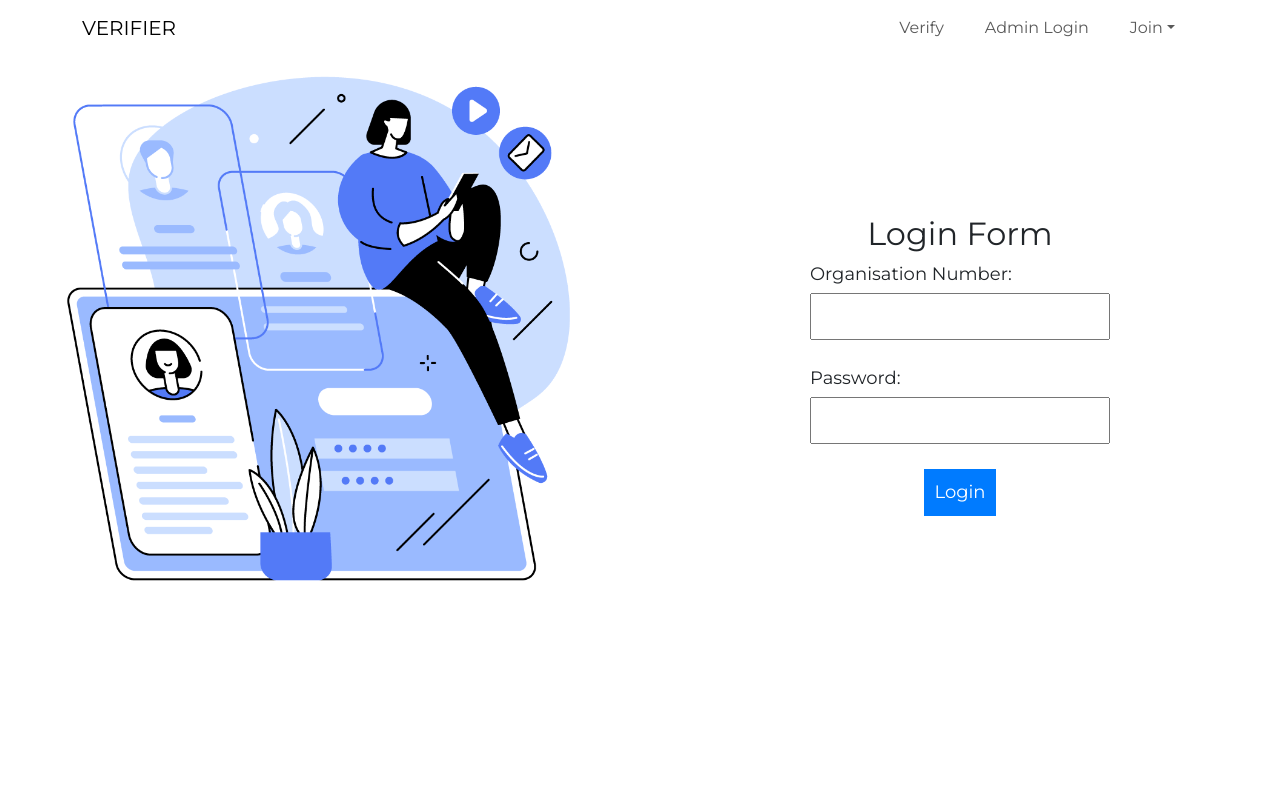
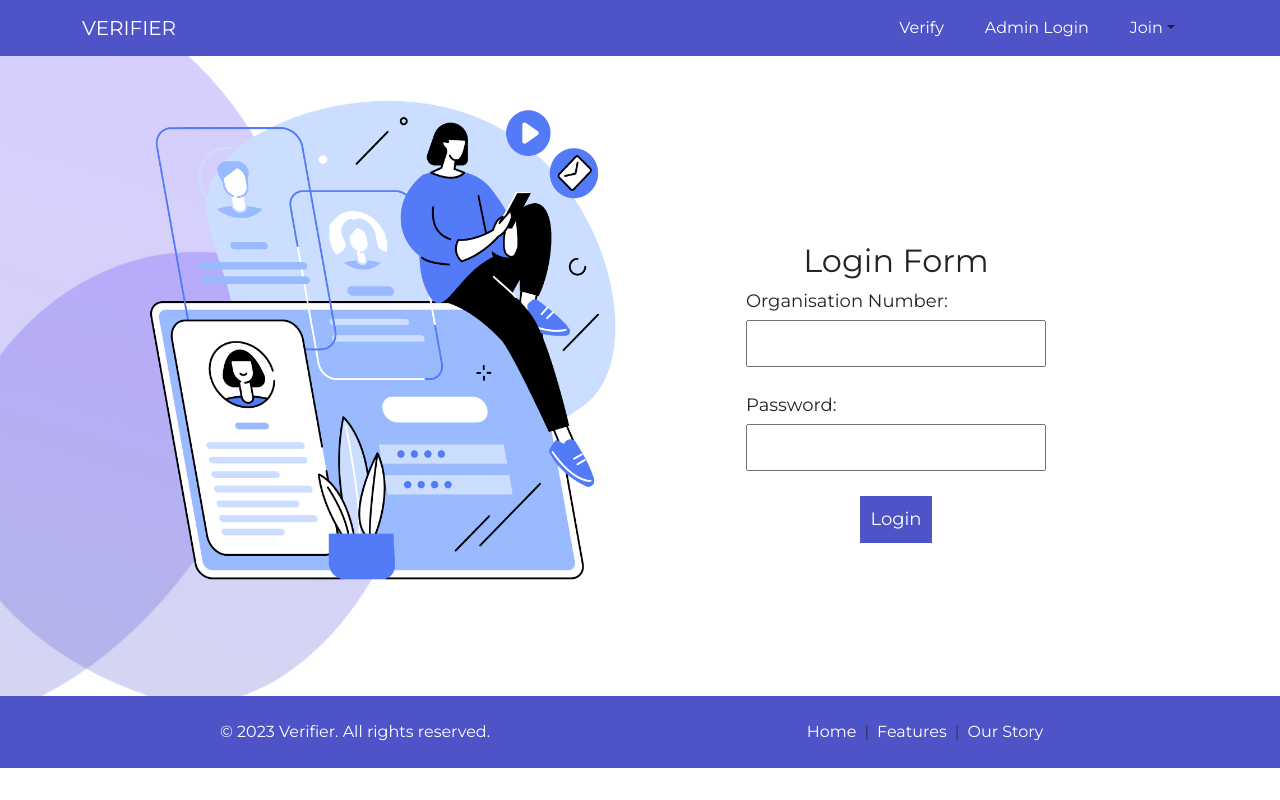
Before and after one commit to karishmarajput/cloud6, a React (Create React App) app in the folder client/: page /ogLogin in a window 1280 px wide. Built offline with nearby package versions, Linux system fonts and the light colour scheme.

Commit message:
login animation

```diff
--- a/client/package.json
+++ b/client/package.json
@@ -45,6 +45,10 @@
     ]
   },
   "devDependencies": {
-    "react-router-dom": "^6.20.1"
+    "node-sass": "^7.0.3",
+    "react-router-dom": "^6.20.1",
+    "sass-loader": "^13.3.2",
+    "webpack": "^5.89.0",
+    "webpack-cli": "^5.1.4"
   }
 }
--- a/client/src/pages/organisation/OgLogin.css
+++ b/client/src/pages/organisation/OgLogin.css
@@ -1,10 +1,26 @@
+@import url('https://fonts.googleapis.com/css2?family=Noto+Sans&display=swap');
+
+/* Login Page Styles */
+.navLogin{
+  background-color: #4e54c8;
+}
+
 .login-container {
+  max-height: 40rem;
   width: 100%;
+  overflow: hidden;
 }
 
 .flex-container-login {
   display: flex;
   flex-direction: row;
+  z-index: 2; /* Ensure that the form and image sections are above the bubbles */
+  position: fixed;
+  top: 50%;
+  left: 50%;
+  transform: translate(-50%, -50%);
+  width: 80%; /* Adjust the width as needed */
+  height: 80vh;
 }
 
 .image-section-login,
@@ -15,9 +31,8 @@
 }
 
 .image-section-login img {
-  max-width: 100%;
-  max-height: 85%;
-  height: auto;
+  min-width: 20rem;
+  min-height: 30rem;
   display: flex;
   margin: 0 auto;
 }
@@ -63,7 +78,7 @@ input {
 
 button {
   padding: 10px;
-  background-color: #007bff;
+  background-color: #4e54c8;
   color: #fff;
   border: none;
   cursor: pointer;
@@ -82,3 +97,114 @@ button {
 button:hover {
   background-color: #0056b3;
 }
+
+/* Bubble Animation Styles */
+
+.bubbleBody {
+  position: relative;
+  z-index: 1; /* Ensure that bubbles are behind other sections */
+  /* background-color: #161616; */
+  overflow: hidden;
+  font-family: 'Noto Sans', sans-serif;
+  min-height: 82vh;
+  width: 100vw;
+}
+
+.bubble {
+  animation: morph 15s linear infinite alternate, spin 20s linear infinite;
+  position: relative;
+}
+
+.bubble::before {
+  content: "";
+  opacity: 25%;
+  position: absolute;
+  z-index: -1;
+  background: linear-gradient(180deg, #4e54c8, #5b36ff);
+  /* background: #4e54c8; */
+  animation: morph 15s linear infinite alternate, spin 20s linear infinite;
+  will-change: border-radius, transform;
+}
+
+.bubble::after {
+  animation: morph 10s linear infinite alternate, spin 26s linear infinite reverse;
+}
+
+.bubble_one::before {
+  width: 50vmax;
+  height: 50vmax;
+  left: -20vmin;
+  top: -20vmin;
+  transform-origin: 55% 55%;
+}
+
+.bubble_one::after {
+  width: 50vmin;
+  height: 50vmin;
+  left: auto;
+  top: auto;
+  transform-origin: 20% 20%;
+}
+
+.bubble_two::before {
+  width: 35vmax;
+  height: 35vmax;
+  left: 100vmin;
+  top: 20vmin;
+  transform-origin: 60% 60%;
+}
+
+.bubble_two::after {
+  width: 35vmin;
+  height: 35vmin;
+  left: auto;
+  top: auto;
+  transform-origin: 65% 65%;
+}
+
+.bubble_three::before {
+  width: 80vmax;
+  height: 80vmax;
+  left: 20vmin;
+  top: 20vmin;
+  transform-origin: 20% 20%;
+}
+
+.bubble_three::after {
+  width: 80vmin;
+  height: 80vmin;
+  left: auto;
+  top: auto;
+  transform-origin: 25% 25%;
+}
+
+.bubble_four::before {
+  width: 60vmax;
+  height: 60vmax;
+  left: 100vmin;
+  top: 40vmin;
+  transform-origin: 40% 40%;
+}
+
+.bubble_four::after {
+  width: 60vmin;
+  height: 60vmin;
+  left: auto;
+  top: auto;
+  transform-origin: 45% 45%;
+}
+
+@keyframes morph {
+  0% {
+    border-radius: 40% 60% 60% 40% / 70% 30% 70% 30%;
+  }
+  100% {
+    border-radius: 40% 60%;
+  }
+}
+
+@keyframes spin {
+  to {
+    transform: rotate(1turn);
+  }
+}
--- a/client/src/pages/organisation/OgLogin.js
+++ b/client/src/pages/organisation/OgLogin.js
@@ -1,9 +1,9 @@
-
 import React, { useState, useEffect } from 'react';
 import { useNavigate } from 'react-router-dom';
 import OrganisationDashboard from './OrganisationDashboard';
 import './OgLogin.css';
 import NavbarCertif from "../components/Navbar";
+import Footer from "../components/Footer";
 
 function OgLogin() {
   const [email, setemail] = useState('');
@@ -60,9 +60,18 @@ function OgLogin() {
 
   return (
     <>
-      <NavbarCertif />
+      <div className="navLogin">
+        <NavbarCertif  textColor="#FFFFFF" />
+      </div>
       <div className="login-container">
-        <div className="flex-container-login">
+        <div className= "bubbleBody">
+          <div className="bubble bubble_one"></div>
+          <div className="bubble bubble_two"></div>
+          <div className="bubble bubble_three"></div>
+          <div className="bubble bubble_four"></div>
+        </div>
+
+        <div className="flex-container-login centreCard">
           <div className="image-section-login">
             <img src="login-side.png" alt="yo" />
           </div>
@@ -94,6 +103,7 @@ function OgLogin() {
           </div>
         </div>
       </div>
+      <Footer />
     </>
   );
 }
```
Also changed, not shown: 1 other file (tests, documents, lock files or other folders).
